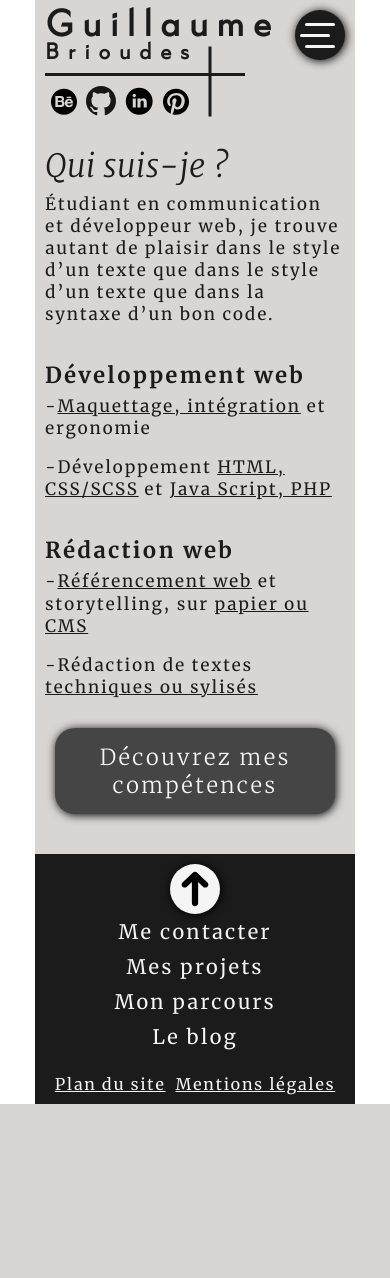
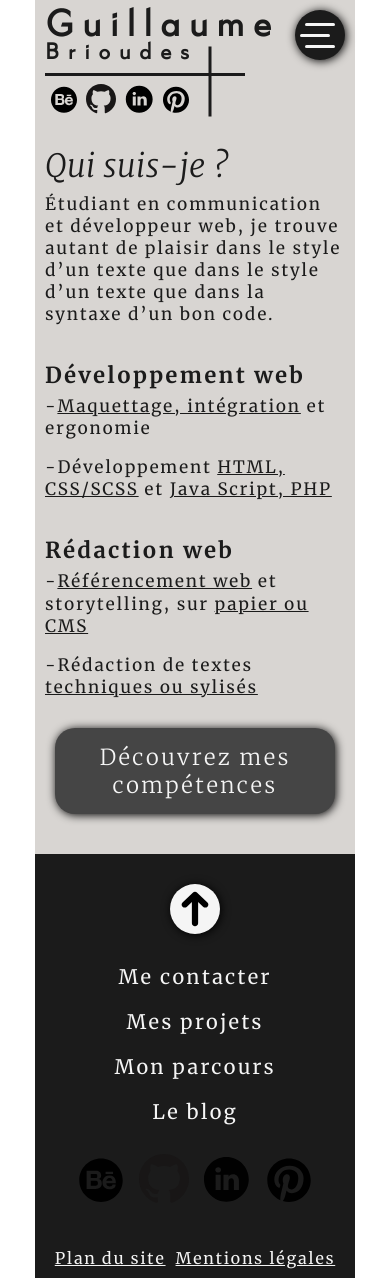
Before and after one commit to Myllaume/myllaume, a PHP site: page / in a window 390 px wide. Before the commit the page ends 1104 px from the top, so only its background shows below. Run offline with PHP 8.4, Linux system fonts and the light colour scheme.

Commit message:
Finalisation v.mobile accueil
- correction décalage menu
- bouton de retour vers le haut
- ajout d'éléments dans le footer

```diff
--- a/index.html
+++ b/index.html
@@ -12,11 +12,11 @@
 
 <body>
 
-    <div class="wrapper-accueil">
+    <div class="wrapper-accueil" id="wrapper">
 
         <header class="header-accueil">
 
-            <section class="header-accueil__entete" id="entete">
+            <section class="header-accueil__entete">
                 <h1 class="header-accueil__entete--titre">Guillaume <span>Brioudes</span></h1>
                 <div class="header-accueil__burger-menu" id="bouton-nav">
                     <div class="header-accueil__burger-menu--branche"></div>
@@ -25,17 +25,16 @@
                 </div>
             </section>
 
-            <nav class="nav-accueil" id="volet-nav">
+            <nav class="nav" id="volet-nav">
                 <div>
-                    <div class="nav-accueil--stick stick"></div>
-                    <a href="#" class="nav-accueil--item nav-link">A propos</a>
-                    <a href="#" class="nav-accueil--item nav-link">Blog</a>
-                    <div class="nav-accueil--stick stick"></div>
-                    <a href="#" class="nav-accueil--item nav-link">Projets</a>
-                    <a href="#" class="nav-accueil--item nav-link">Parcours</a>
-                    <div class="nav-accueil--stick stick"></div>
-                </div>
-                <a href="#" class="nav-accueil--item nav-link nav-accueil--item---big">Contact</a>
+                    <div class="nav--stick stick"></div>
+                    <a href="#" class="nav--item nav-link">A propos</a>
+                    <a href="#" class="nav--item nav-link">Blog</a>
+                    <div class="nav--stick stick"></div>
+                    <a href="#" class="nav--item nav-link">Projets</a>
+                    <a href="#" class="nav--item nav-link">Parcours</a>
+                    <div class="nav--stick stick"></div>
+                    <a href="#" class="nav--item nav-link nav--item---big">Contact</a>
             </nav>
 
             <section class="header-accueil__reseau">
@@ -43,10 +42,10 @@
                     <div class="header-accueil__reseau--stick-vertical stick stick-vertical"></div>
                     <div class="header-accueil__reseau--stick stick"></div>
                     <div class="header-accueil__reseau__box">
-                        <img src="./src/icons/icone_behance.svg" alt="Behance" class="header-accueil__reseau--icone social-icone" />
-                        <img src="./src/icons/icone_github.svg" alt="GitHub" class="header-accueil__reseau--icone social-icone" />
-                        <img src="./src/icons/icone_linkedin.svg" alt="LinkedIn" class="header-accueil__reseau--icone social-icone" />
-                        <img src="./src/icons/icone_pinterest.svg" alt="Pinterest" class="header-accueil__reseau--icone social-icone" />
+                        <a href="https://www.behance.net/brioudesgu6311" target="_blank"><img src="./src/icons/icone_behance.svg" alt="Behance" class="header-accueil__reseau--icone social-icone" /></a>
+                        <a href="http://github.com/Myllaume" target="_blank"><img src="./src/icons/icone_github.svg" alt="GitHub" class="header-accueil__reseau--icone social-icone" /></a>
+                        <a href="http://linkedin.com/in/guillaume-brioudes-a81225157/" target="_blank"><img src="./src/icons/icone_linkedin.svg" alt="LinkedIn" class="header-accueil__reseau--icone social-icone" /></a>
+                        <a href="http://pinterest.com/pinterest.fr/myllaume/" target="_blank"><img src="./src/icons/icone_pinterest.svg" alt="Pinterest" class="header-accueil__reseau--icone social-icone" /></a>
                     </div>
                 </div>
             </section>
@@ -85,8 +84,8 @@
 
     <footer class="footer-accueil">
 
-        <div class="footer-accueil--button-retour-haut">
-            <img src="./src/icons/icone_fleche.svg" alt="" id="fleche-retour-top" class="footer-accueil--button-retour-haut--fleche">
+        <div class="footer-accueil--button-retour-haut" id="fleche-retour-top">
+            <img src="./src/icons/icone_fleche.svg" alt="" class="footer-accueil--button-retour-haut--fleche">
         </div>
 
         <section class="footer-accueil__navigation">
@@ -94,6 +93,13 @@
             <a href="#" class="footer-accueil__navigation--item nav-link">Mes projets</a>
             <a href="#" class="footer-accueil__navigation--item nav-link">Mon parcours</a>
             <a href="#" class="footer-accueil__navigation--item nav-link">Le blog</a>
+
+            <div class="footer-accueil__reseau-box">
+                <a href="https://www.behance.net/brioudesgu6311" target="_blank"><img src="./src/icons/icone_behance.svg" alt="Behance" class="footer-accueil__reseau-box--icone social-icone" /></a>
+                <a href="http://github.com/Myllaume" target="_blank"><img src="./src/icons/icone_github.svg" alt="GitHub" class="footer-accueil__reseau-box--icone social-icone" /></a>
+                <a href="http://linkedin.com/in/guillaume-brioudes-a81225157/" target="_blank"><img src="./src/icons/icone_linkedin.svg" alt="LinkedIn" class="footer-accueil__reseau-box--icone social-icone" /></a>
+                <a href="http://pinterest.com/pinterest.fr/myllaume/" target="_blank"><img src="./src/icons/icone_pinterest.svg" alt="Pinterest" class="footer-accueil__reseau-box--icone social-icone" /></a>
+            </div>
         </section>
 
         <section class="footer-accueil__legal">
--- a/script/navigation.js
+++ b/script/navigation.js
@@ -11,21 +11,18 @@ window.addEventListener("load", function() {
     var voletNav = document.getElementById('volet-nav');
     console.dir(voletNav);
 
-    var enteteHeader = document.getElementById('entete');
-    console.dir(enteteHeader);
+    var enteteWrapper = document.getElementById('wrapper');
+    console.dir(enteteWrapper);
 
-    // recherche des information sur la largeur du header
-    var detailHeader = enteteHeader.getBoundingClientRect();
-    console.log(detailHeader);
-
-    var largeurHeader = detailHeader.width;
-    console.log(largeurHeader);
+    // recherche de la largeur du wrapper (et donc de la page)
+    var largeurWrapper = enteteWrapper.offsetWidth;
+    console.log(largeurWrapper);
 
     // largeur du header assignée à la navigation
-    voletNav.style.width = largeurHeader+'px';
+    voletNav.style.width = largeurWrapper+'px';
 
     boutonBurgerNav.addEventListener("click", function() {
-        voletNav.classList.toggle('nav-accueil---active');
+        voletNav.classList.toggle('nav---active');
         boutonBurgerNav.classList.toggle('header-accueil__burger-menu---active');
 
         for (var i = 0; i < barresBurger.length; i++) {
@@ -33,4 +30,14 @@ window.addEventListener("load", function() {
             barreBurger.classList.toggle('header-accueil__burger-menu--branche---active');
         }
     });
+
+    // bouton de retour en haut de page
+
+    // réception du bouton
+    var boutonRetourTop = document.getElementById('fleche-retour-top');
+    console.dir(boutonRetourTop);
+
+    boutonRetourTop.addEventListener("click", function() {
+        window.scrollTo(0, 0);
+    });
 });
--- a/styles/main.css
+++ b/styles/main.css
@@ -32,7 +32,7 @@ h2 {
           align-items: center;
 }
 
-.header-accueil__burger-menu, .main-accueil__domaines--button, .footer-accueil--button-retour-haut, .header-accueil__burger-menu--branche, .nav-accueil {
+.header-accueil__burger-menu, .main-accueil__domaines--button, .footer-accueil--button-retour-haut, .header-accueil__burger-menu--branche, .nav, .footer-accueil__navigation--item {
   -webkit-transition: all 0.7s;
   transition: all 0.7s;
 }
@@ -141,11 +141,6 @@ a {
   font-style: normal;
 }
 
-.social-icone {
-  width: 30px;
-  height: 30px;
-}
-
 .stick {
   background-color: #1b1b1b;
 }
@@ -168,6 +163,10 @@ a {
   margin: 0 auto;
   padding: 10px;
   background-color: #d8d5d2;
+}
+
+.header-accueil {
+  position: relative;
 }
 
 .header-accueil__entete {
@@ -269,7 +268,12 @@ a {
           box-sizing: border-box;
 }
 
-.nav-accueil {
+.header-accueil__reseau--icone {
+  width: 30px;
+  height: 30px;
+}
+
+.nav {
   display: -webkit-box;
   display: -ms-flexbox;
   display: flex;
@@ -285,13 +289,14 @@ a {
           align-items: center;
   position: absolute;
   z-index: 99;
-  top: 0px;
+  top: -10px;
+  left: -10px;
   height: 0;
   overflow: hidden;
   background-color: #ccb6a1;
 }
 
-.nav-accueil div {
+.nav div {
   display: -webkit-box;
   display: -ms-flexbox;
   display: flex;
@@ -308,25 +313,25 @@ a {
   width: 250px;
 }
 
-.nav-accueil--item {
+.nav--item {
   font-family: "Kano";
   text-transform: uppercase;
   color: #1b1b1b;
   font-size: 22px;
-  margin: 5px 15px;
+  margin: 10px 15px;
 }
 
-.nav-accueil--stick {
+.nav--stick {
   width: 170px;
   height: 3px;
 }
 
-.nav-accueil--stick-vertical {
+.nav--stick-vertical {
   width: 50px;
   height: 3px;
 }
 
-.nav-accueil---active {
+.nav---active {
   height: 300px;
 }
 
@@ -364,6 +369,7 @@ a {
   height: 50px;
   background-color: whitesmoke;
   border-radius: 50%;
+  margin: 20px 0;
 }
 
 .footer-accueil--button-retour-haut--fleche {
@@ -371,10 +377,36 @@ a {
   height: 50px;
 }
 
+.footer-accueil--button-retour-haut:hover {
+  background-color: #ccb6a1;
+}
+
 .footer-accueil__navigation--item {
   color: whitesmoke;
-  margin: 5px 0;
+  margin: 10px 0;
   font-size: 20px;
+}
+
+.footer-accueil__navigation--item:hover {
+  color: #ccb6a1;
+}
+
+.footer-accueil__reseau-box {
+  display: -webkit-box;
+  display: -ms-flexbox;
+  display: flex;
+  -ms-flex-pack: distribute;
+      justify-content: space-around;
+  -webkit-box-align: center;
+      -ms-flex-align: center;
+          align-items: center;
+  margin: 20px;
+  width: 250px;
+}
+
+.footer-accueil__reseau-box--icone {
+  width: 50px;
+  height: 50px;
 }
 
 .footer-accueil__legal {
--- a/styles/main.scss
+++ b/styles/main.scss
@@ -9,7 +9,6 @@
 @import './scss/base/typography';
 
 // -- COMPONENTS
-@import './scss/components/button';
 @import './scss/components/elements';
 
 // -- LAYOUT
--- a/styles/scss/components/_button.scss
+++ /dev/null
@@ -1,3 +0,0 @@
-.social-icone {
-    @include size(30px);
-}
--- a/styles/scss/pages/_accueil.scss
+++ b/styles/scss/pages/_accueil.scss
@@ -6,6 +6,7 @@
 }
 
 .header-accueil {
+    position: relative;
 
     &__entete {
         @include flex(space-between, center);
@@ -86,18 +87,23 @@
             @include size(150px, 30px);
             box-sizing: border-box;
         }
+
+        &--icone {
+            @include size(30px);
+        }
     }
 
 }
 
-.nav-accueil {
+.nav {
     display: flex;
     flex-direction: column;
     justify-content: center;
     align-items: center;
     position: absolute;
     z-index: 99;
-    top: 0px;
+    top: -10px; // égal au padding du wrapper
+    left: -10px; // égal au padding du wrapper
     height: 0;
     overflow: hidden;
     background-color: $colorOrange;
@@ -116,7 +122,7 @@
         text-transform: uppercase;
         color: $colorBlack;
         font-size: 22px;
-        margin: 5px 15px;
+        margin: 10px 15px;
     }
 
     &--stick {
@@ -170,9 +176,14 @@
         @extend %shadow;
         background-color: $colorWhite;
         border-radius: 50%;
+        margin: 20px 0;
 
         &--fleche {
             @include size(50px);
+        }
+
+        &:hover {
+            background-color: $colorOrange;
         }
     }
 
@@ -181,8 +192,23 @@
 
         &--item {
             color: $colorWhite;
-            margin: 5px 0;
+            margin: 10px 0;
             font-size: 20px;
+            @extend %transition;
+
+            &:hover {
+                color: $colorOrange;
+            }
+        }
+    }
+
+    &__reseau-box {
+        @include flex(space-around, center);
+        margin: 20px;
+        width: 250px;
+
+        &--icone {
+            @include size(50px);
         }
     }
 
```
Also changed, not shown: 1 other file.
